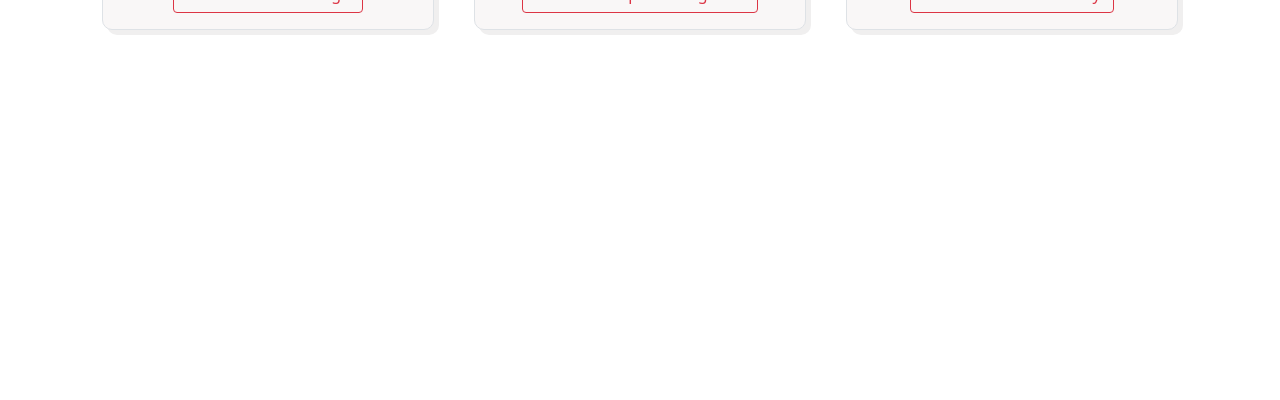
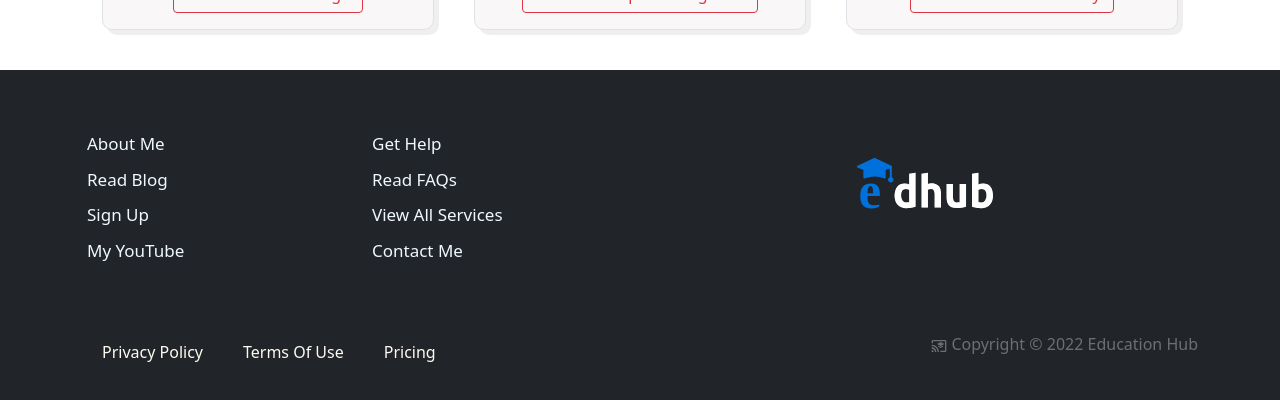
Before and after one commit to EmtiazHossainE2/education-hub, a React (Create React App) app: page / in a window 1280 px wide. Shown: the part 1763-2163 px from the top of the page. Before the commit the page ends 1809 px from the top, so only its background shows below. Built offline with nearby package versions, Linux system fonts and the light colour scheme.

Commit message:
footer added

```diff
--- a/src/App.js
+++ b/src/App.js
@@ -8,6 +8,7 @@ import Login from './pages/Account/Login/Login';
 import Signup from './pages/Account/Signup/Signup';
 import NotFound from './components/NotFound/NotFound';
 import Header from './pages/Shared/Header/Header';
+import Footer from './pages/Shared/Footer/Footer';
 
 const App = () => {
     return (
@@ -22,6 +23,7 @@ const App = () => {
                 <Route path='/signup' element={<Signup/>}></Route>
                 <Route path='*' element={<NotFound/>}></Route>
             </Routes>
+            <Footer/>
         </div>
     );
 };
--- a/src/pages/Home/Service/Service.js
+++ b/src/pages/Home/Service/Service.js
@@ -14,7 +14,7 @@ const Service = ({ service }) => {
                     <h5 className='mt-1 text-capitalize'>{name}</h5>
                     <p className='mb-0'>{description.slice(0, 100)}</p>
                     <h6 className='my-2 fw-bolder'>Price : $ {price}</h6>
-                    <Link to={'/services/' + id}><button className='btn btn-outline-danger mt-4'>Book Now: {name}</button></Link>
+                    <Link to={'/checkout/' + id}><button className='btn btn-outline-danger mt-4'>Book Now: {name}</button></Link>
                 </div>
             </div>
         </div>
--- a/src/pages/Home/Services/Services.js
+++ b/src/pages/Home/Services/Services.js
@@ -10,7 +10,7 @@ const Services = () => {
     },[])
 
     return (
-        <div className='container'>
+        <div id='services' className='container'>
             <div className='text-center'>
                 <h2 className='text-uppercase service-title'>my programs </h2>
                 <p className='fs-4 fst-italic'>Make a difference in the life of a child with a need</p>
--- a/src/pages/Shared/Footer/Footer.js
+++ b/src/pages/Shared/Footer/Footer.js
@@ -1,9 +1,12 @@
 import React from 'react';
-import './Footer.css'
+import FooterBottom from './FooterBottom/FooterBottom';
+import FooterTop from './FooterTop/FooterTop';
+
 const Footer = () => {
     return (
-        <div>
-            <h2>Footer</h2>
+        <div  className=' mt-4 py-4 bg-dark text-light'>
+            <FooterTop />
+            <FooterBottom />
         </div>
     );
 };
--- /dev/null
+++ b/src/pages/Shared/Footer/FooterBottom/FooterBottom.css
@@ -0,0 +1,48 @@
+.footer-bottom{
+    display: flex;
+    align-items: center;
+    justify-content: space-between;
+}
+.copy-right p,a{
+    color: rgb(109, 111, 112);
+}
+.copy-right a{
+    text-decoration: none;
+}
+.terms-condition{
+    display: flex;
+    align-items: center;
+    justify-content: space-between;
+    margin-right: 50px;
+}
+.terms-condition a{
+    text-decoration: none;
+    padding: 0 20px;
+    color: floralwhite;
+    text-transform: capitalize;
+}
+
+/* responsive */
+@media only screen and (max-width:576px) {
+    .footer-bottom{
+        flex-direction: column;
+    }
+    .terms-condition{
+        flex-direction: column;
+
+    }
+    .terms-condition a{
+        padding: 10px;
+        text-align: center;
+    }
+}
+@media only screen and (max-width:768px) {
+
+    .terms-condition{
+        flex-direction: column;
+    }
+    .terms-condition a{
+        padding: 10px;
+        text-align: center;
+    }
+}
--- /dev/null
+++ b/src/pages/Shared/Footer/FooterBottom/FooterBottom.js
@@ -0,0 +1,29 @@
+import React from 'react';
+import { Link } from 'react-router-dom';
+import './FooterBottom.css';
+
+import { MdCastForEducation } from 'react-icons/md';
+const FooterBottom = () => {
+    const currentYear = new Date().getFullYear();
+    return (
+        <div className='container my-3'>
+            <div className="footer-bottom">
+                <div className="terms-condition">
+                    <Link to='/'>privacy policy</Link>
+                    <Link to='/'>terms of use</Link>
+                    <Link to='/'>pricing</Link>
+                </div>
+                <div className="copy-right">
+                    <p><MdCastForEducation /> Copyright © {currentYear}
+                        <Link to='/' > Education Hub   </Link>
+                    </p>
+                </div>
+            </div>
+        </div>
+    );
+};
+
+export default FooterBottom;
+
+
+//<h5>Copyright © {currentYear} <Link to='/' className='text-danger text-decoration-none'>Red Onion Roaster</Link></h5>
--- /dev/null
+++ b/src/pages/Shared/Footer/FooterTop/FooterTop.css
@@ -0,0 +1,22 @@
+.important-link {
+    display: flex;
+    flex-direction: column;
+}
+.important-link a{
+    text-decoration: none;
+    color: aliceblue;
+    text-transform: capitalize;
+    font-size: 17px;
+    padding: 5px;
+}
+
+/* responsive */
+@media only screen and (max-width:576px) {
+    .logo{
+        text-align: center;
+    }
+    .important-link {
+        margin-top: 30px;
+        text-align: center;
+    }
+}
--- /dev/null
+++ b/src/pages/Shared/Footer/FooterTop/FooterTop.js
@@ -0,0 +1,39 @@
+import React from 'react';
+import './FooterTop.css'
+import { Link } from 'react-router-dom';
+import logo from '../../../../images/logo.svg'
+const FooterTop = () => {
+    return (
+        <div className='container mt-3 pb-5'>
+            <div className="row">
+                <div className="col-md-6 col-sm-12">
+                    <div className="row mt-3">
+                        <div className="col-md-6 col-sm-6">
+                            <div className='important-link'>
+                                <Link to='/about'>About Me</Link>
+                                <Link to='/blog'>Read Blog</Link>
+                                <Link to='/signup'>Sign Up </Link>
+                                <Link  to='/youtube'> My YouTube</Link>
+                            </div>
+                        </div>
+                        <div className="col-md-6 col-sm-6">
+                            <div className='important-link'>
+                                <Link to='/help'>get help</Link>
+                                <Link to='/faq'>read FAQs</Link>
+                                <Link to='/home#services'>view all services</Link>
+                                <Link to='/contact'>contact me</Link>
+                            </div>
+                        </div>
+                    </div>
+                </div>
+                <div className="col-md-6 col-sm-12">
+                    <div className='mt-5 logo text-center'>
+                        <Link to='/'><img className='w-25' src={logo} alt=""  /></Link>
+                    </div>
+                </div>
+            </div>
+        </div>
+    );
+};
+
+export default FooterTop;
```
